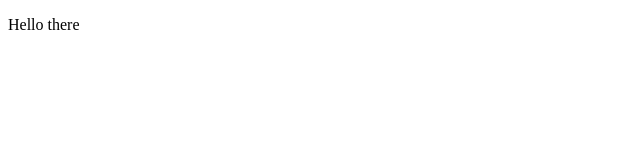
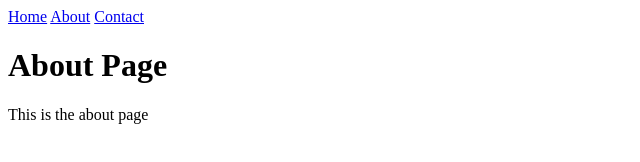
Before and after one commit to richardayikwei/git-ninjas, a plain HTML site: page about.html in a window 1280 px wide. Shown: the whole page, without its empty margins (0-640 px from the left). Drawn offline with Linux system fonts and the light colour scheme.

Commit message:
add sample content to the about page

```diff
--- a/about.html
+++ b/about.html
@@ -8,7 +8,17 @@
 </head>
 
 <body>
-    <p>Hello there</p>
+    <a href="index.html">Home</a>
+
+    <a href="about.html">About</a>
+
+    <a href="contact.html">Contact</a>
+
+
+    <div>
+        <h1>About Page</h1>
+        <p>This is the about page</p>
+    </div>
 </body>
 
 </html>
```
